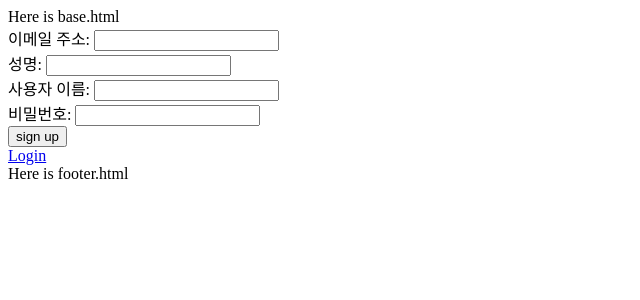
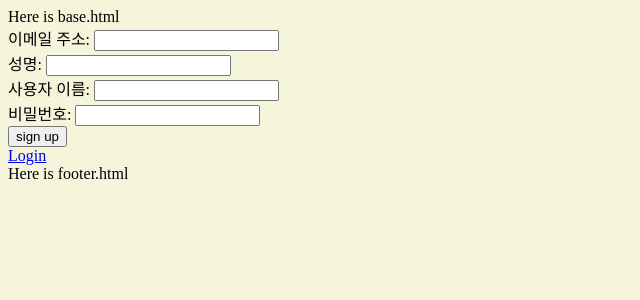
Before and after one commit to LeeYongIn0517/djangogram, a Django app: page /signup/ in a window 1280 px wide. Shown: the top 300 px of the page, without its empty margins (0-640 px from the left). Run offline with Django 3.2, Linux system fonts and the light colour scheme.

Commit message:
Chore(css/users): Change color of main background

```diff
--- /dev/null
+++ b/djangogram/static/css/users/main.css
@@ -0,0 +1,3 @@
+body{
+    background:beige;
+}
--- a/djangogram/templates/users/base.html
+++ b/djangogram/templates/users/base.html
@@ -1,9 +1,11 @@
+{% load static %}
 <!DOCTYPE html>
 <html lang="en">
 <head>
     <meta charset="UTF-8">
     <meta name="viewport" content="width=device-width, intial-scale=1.0">
     <meta http-equiv="X-UA-Compatible" content="ie=edge">
+    <link rel="stylesheet" type="text/css" href="{% static 'css/users/main.css' %}">
     <title>{% block title %} {% endblock title%}Djangogram</title>
 </head>
 <body>
```
